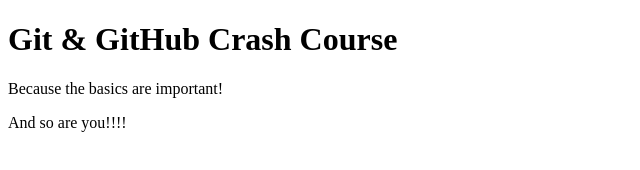
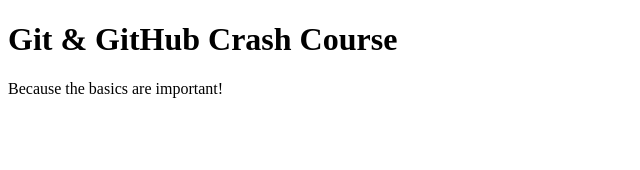
Before and after one commit to rahulgunner/github-crash-course, a plain HTML site: page index.html in a window 1280 px wide. Shown: the whole page, without its empty margins (0-640 px from the left). Drawn offline with Linux system fonts and the light colour scheme.

Commit message:
Revert "second commit"
This reverts commit bb4c7ef9e9365e587f7d16f0323d20c7eb8abbd0.

```diff
--- a/index.html
+++ b/index.html
@@ -9,6 +9,5 @@
   <body>
     <h1>Git & GitHub Crash Course</h1>
     <p>Because the basics are important!</p>
-    <p>And so are you!!!!</p>
   </body>
 </html>
```
